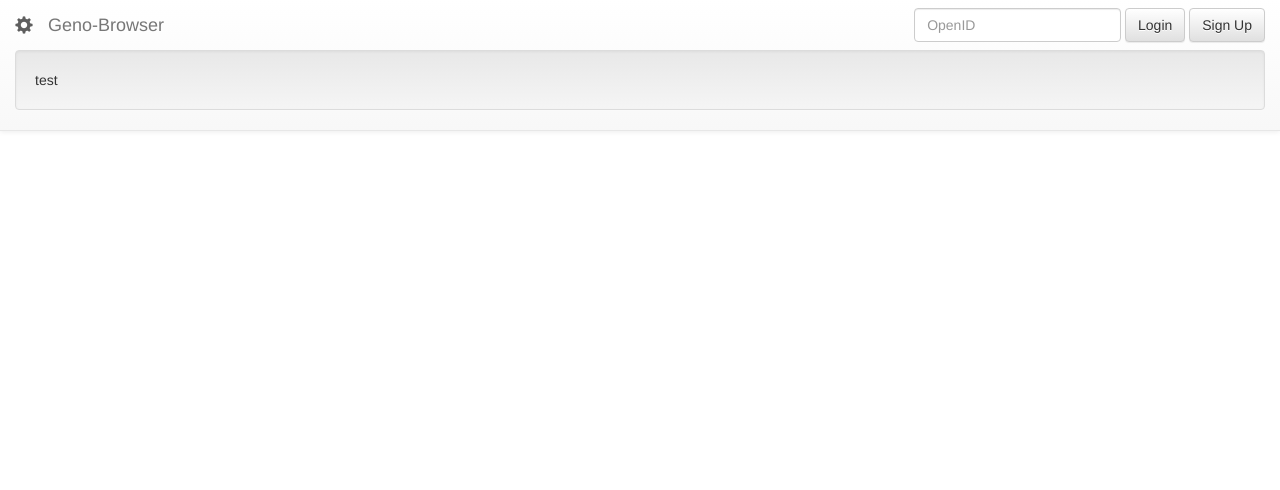
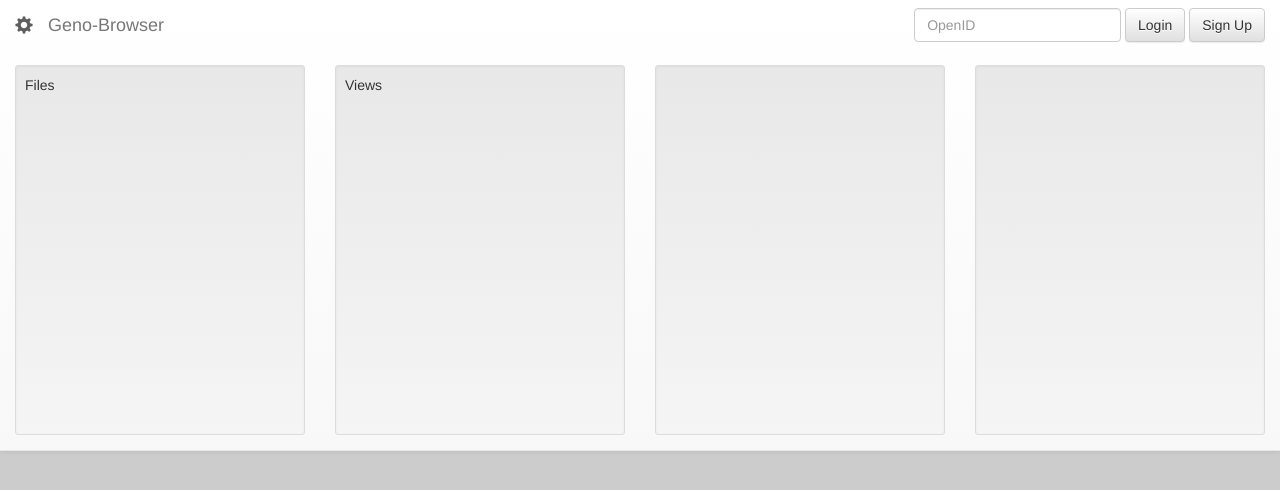
Before and after one commit to KarlFoss/geno-browser, a Flask app: page / in a window 1280 px wide, after a click that opens the changed part. Shown: the top 490 px of the page. Run offline with Flask 2, Linux system fonts and the light colour scheme; some libraries are stand-ins or nearby versions.

Commit message:
inital menu template

```diff
--- /dev/null
+++ b/angular_flask/static/css/main.css
@@ -0,0 +1,16 @@
+body {
+    background-color: #CCCCCC;
+}
+
+#navbar-menu > .row {
+    height: 400px;
+    padding: 15px 0;
+}
+
+#navbar-menu > .row > div {
+    height: 100%;
+}
+
+#navbar-menu .well.well-sm {
+    height: 100%;
+}
--- a/angular_flask/templates/index.html
+++ b/angular_flask/templates/index.html
@@ -4,7 +4,6 @@
 	<meta charset="utf-8">
 	<title>Geno-Browser</title>
 
-	<link rel="stylesheet" href="/static/css/bootstrap-fix.css">
 	<link rel="stylesheet" href="/static/lib/bootstrap/css/bootstrap.min.css">
 	<link rel="stylesheet" href="/static/lib/bootstrap/css/bootstrap-theme.min.css">
 	<link rel="stylesheet" href="/static/css/main.css">
@@ -37,7 +36,26 @@
             </form>
         </div>
         <div id="navbar-menu" class="container-fluid collapse">
-            <div class="well">test</div>
+            <div class="row">
+                <div class="col-md-3">
+                    <div class="well well-sm">
+                        Files
+                    </div>
+                </div>
+                <div class="col-md-3">
+                    <div class="well well-sm">
+                        Views
+                    </div>
+                </div>
+                <div class="col-md-3">
+                    <div class="well well-sm">
+                    </div>
+                </div>
+                <div class="col-md-3">
+                    <div class="well well-sm">
+                    </div>
+                </div>
+            </div>
         </div>
     </nav>
 	<div class="container">
```
Also changed, not shown: angular_flask/static/css/bootstrap-fix.css (added).
